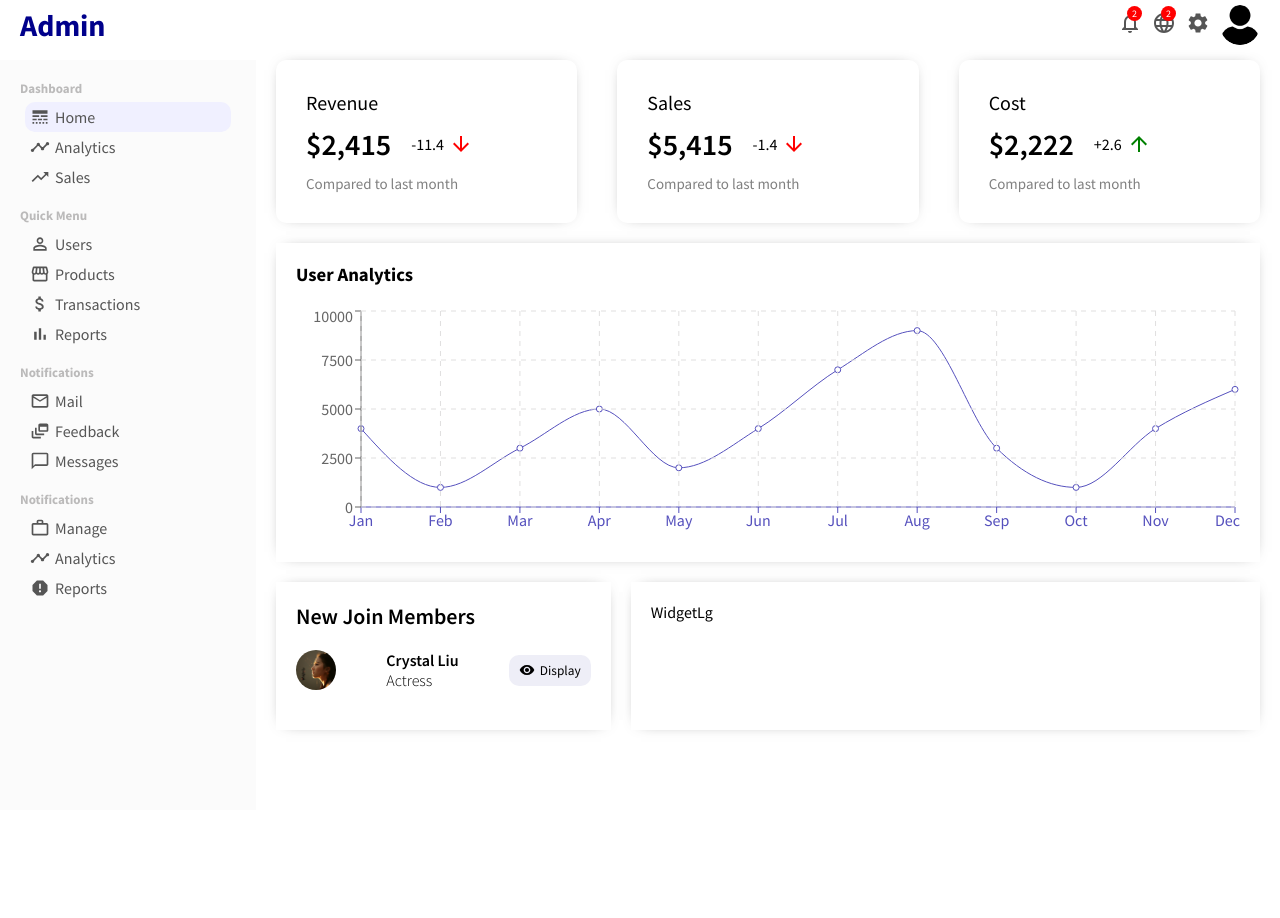
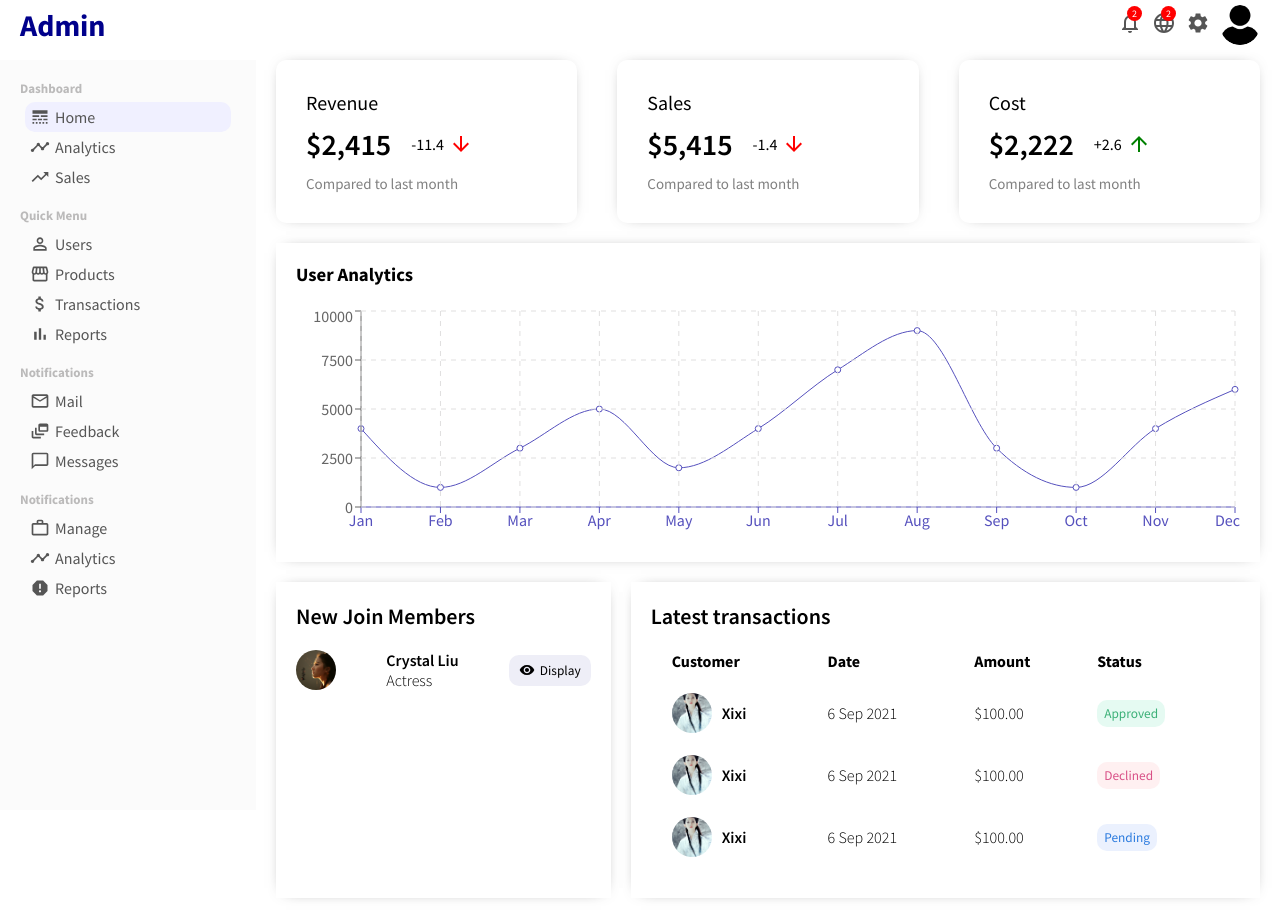
Before and after one commit to Zhenzhong-Zhou/Admin_Dashboard, a React (Create React App) app in the folder admin/: page / in a window 1280 px wide. Before the commit the page ends 810 px from the top, so only its background shows below. Built offline with nearby package versions, Linux system fonts and the light colour scheme.

Commit message:
Add widget large component

```diff
--- /dev/null
+++ b/admin/src/components/Widget/WidgetLg/Button.jsx
@@ -0,0 +1,9 @@
+import "./styles.css";
+
+const Button = ({type}) => {
+	return (
+		<button className={`widgetLgButton + ${type}`}>{type}</button>
+	);
+};
+
+export default Button;
--- a/admin/src/components/Widget/WidgetLg/WidgetLg.jsx
+++ b/admin/src/components/Widget/WidgetLg/WidgetLg.jsx
@@ -1,9 +1,46 @@
 import "./styles.css";
+import user from "../../../assets/images/user1.jpeg";
+import {Button} from "../../index";
 
 const WidgetLg = () => {
 	return (
-		<div className={"WidgetLg"}>
-			WidgetLg
+		<div className={"widgetLg"}>
+			<h3 className={"widgetLgTitle"}>Latest transactions</h3>
+			<table className={"widgetLgTable"}>
+				<tr className={"widgetLgTr"}>
+					<th className={"widgetLgTh"}>Customer</th>
+					<th className={"widgetLgTh"}>Date</th>
+					<th className={"widgetLgTh"}>Amount</th>
+					<th className={"widgetLgTh"}>Status</th>
+				</tr>
+				<tr className={"widgetLgTr"}>
+					<td className={"widgetLgUser"}>
+						<img src={user} alt={"Avatar"} className={"widgetLgImg"}/>
+						<span className={"widgetLgName"}>Xixi</span>
+					</td>
+					<td className={"widgetLgDate"}>6 Sep 2021</td>
+					<td className={"widgetLgAmount"}>$100.00</td>
+					<td className={"widgetLgStatus"}><Button type={"Approved"}/></td>
+				</tr>
+				<tr className={"widgetLgTr"}>
+					<td className={"widgetLgUser"}>
+						<img src={user} alt={"Avatar"} className={"widgetLgImg"}/>
+						<span className={"widgetLgName"}>Xixi</span>
+					</td>
+					<td className={"widgetLgDate"}>6 Sep 2021</td>
+					<td className={"widgetLgAmount"}>$100.00</td>
+					<td className={"widgetLgStatus"}><Button type={"Declined"}/></td>
+				</tr>
+				<tr className={"widgetLgTr"}>
+					<td className={"widgetLgUser"}>
+						<img src={user} alt={"Avatar"} className={"widgetLgImg"}/>
+						<span className={"widgetLgName"}>Xixi</span>
+					</td>
+					<td className={"widgetLgDate"}>6 Sep 2021</td>
+					<td className={"widgetLgAmount"}>$100.00</td>
+					<td className={"widgetLgStatus"}><Button type={"Pending"}/></td>
+				</tr>
+			</table>
 		</div>
 	);
 };
--- a/admin/src/components/Widget/WidgetLg/styles.css
+++ b/admin/src/components/Widget/WidgetLg/styles.css
@@ -1,6 +1,71 @@
-.WidgetLg {
+.widgetLg {
     flex: 2;
     -webkit-box-shadow: 0 0 15px -10px rgba(0, 0, 0, 0.75);
     box-shadow: 0 0 15px -10px rgba(0, 0, 0, 0.75);
     padding: 20px;
 }
+
+.widgetLgTitle {
+    font-size: 22px;
+    font-weight: 600;
+}
+
+.widgetLgTable {
+    width: 100%;
+    border-spacing: 20px;
+}
+
+.widgetLgTr {
+
+}
+
+.widgetLgTh {
+    text-align: left;
+}
+
+.widgetLgUser {
+    display: flex;
+    align-items: center;
+    font-weight: 600;
+}
+
+.widgetLgImg {
+    width: 40px;
+    height: 40px;
+    border-radius: 50%;
+    object-fit: cover;
+    margin-right: 10px;
+}
+
+.widgetLgName {
+
+}
+
+.widgetLgDate, .widgetLgAmount {
+    font-weight: 300;
+}
+
+.widgetLgStatus {
+
+}
+
+.widgetLgButton {
+    padding: 5px 7px;
+    border: none;
+    border-radius: 10px ;
+}
+
+.widgetLgButton.Approved {
+    background-color: #e5faf2;
+    color: #3bb077;
+}
+
+.widgetLgButton.Declined {
+    background-color: #fff0f1;
+    color: #d95087;
+}
+
+.widgetLgButton.Pending {
+    background-color: #ebf1fe;
+    color: #2a7ade;
+}
--- a/admin/src/components/index.js
+++ b/admin/src/components/index.js
@@ -11,3 +11,4 @@
 export {default as Chart} from "./Chart/Chart";
 export {default as WidgetSm} from "./Widget/WidgetSm/WidgetSm";
 export {default as WidgetLg} from "./Widget/WidgetLg/WidgetLg";
+export {default as Button} from "./Widget/WidgetLg/Button";
```
Also changed, not shown: admin/src/assets/images/user1.jpeg (added).
